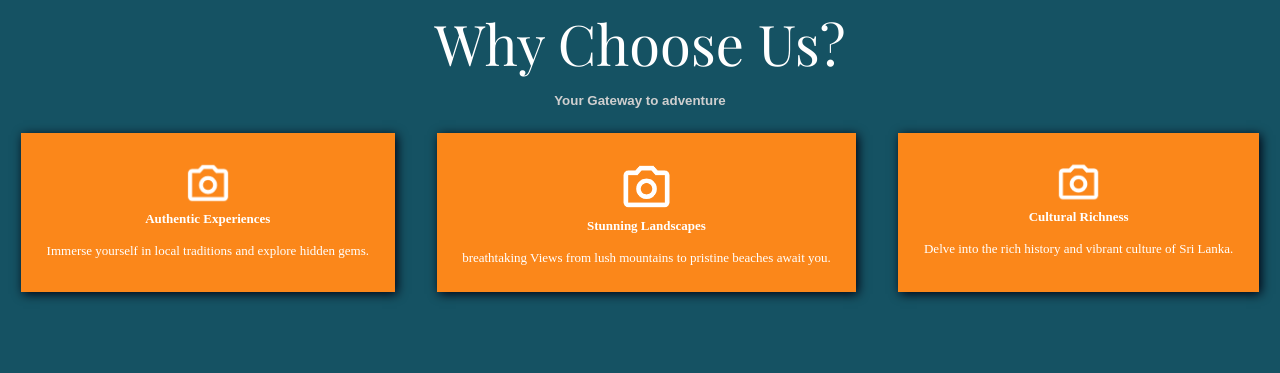
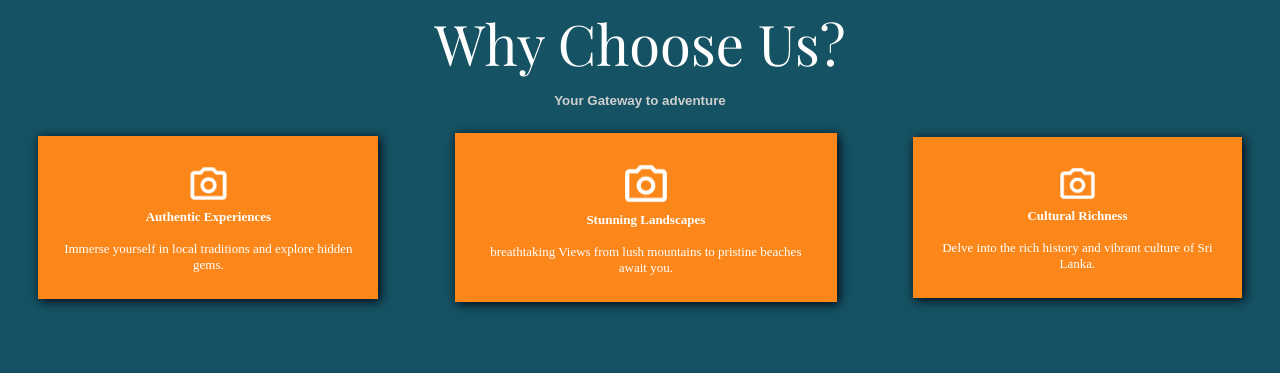
Before and after one commit to SahanChamara/Sri-Lanka-Travels-web-Site, a plain HTML site: page index.html in a window 1280 px wide. Shown: the part 2080-2453 px from the top of the page. Drawn offline with nearby package versions, Linux system fonts and the light colour scheme; a web font is replaced by a local one.

Commit message:
seventh commit new 2

```diff
--- a/styles/style.css
+++ b/styles/style.css
@@ -130,8 +130,13 @@ body{
     background-color: #fb871a;
     box-shadow: 2px 2px 10px #00000f;
 
-    margin-left: auto;
-    margin-right: auto;
+    /* margin-left: auto;
+    margin-right: auto; */
+
+    margin-left: 3%;
+    margin-right: 3%;
+
+    align-items: center;
 
     padding-top: 2%;
     padding-bottom: 2%;
@@ -153,7 +158,10 @@ body{
     width: 15%;
 }
 .divcards{
+    margin-left: auto;
+    margin-right: auto;
     display: flex;
+    align-items: center;
 }
 
 .unforgettablemain{
```
